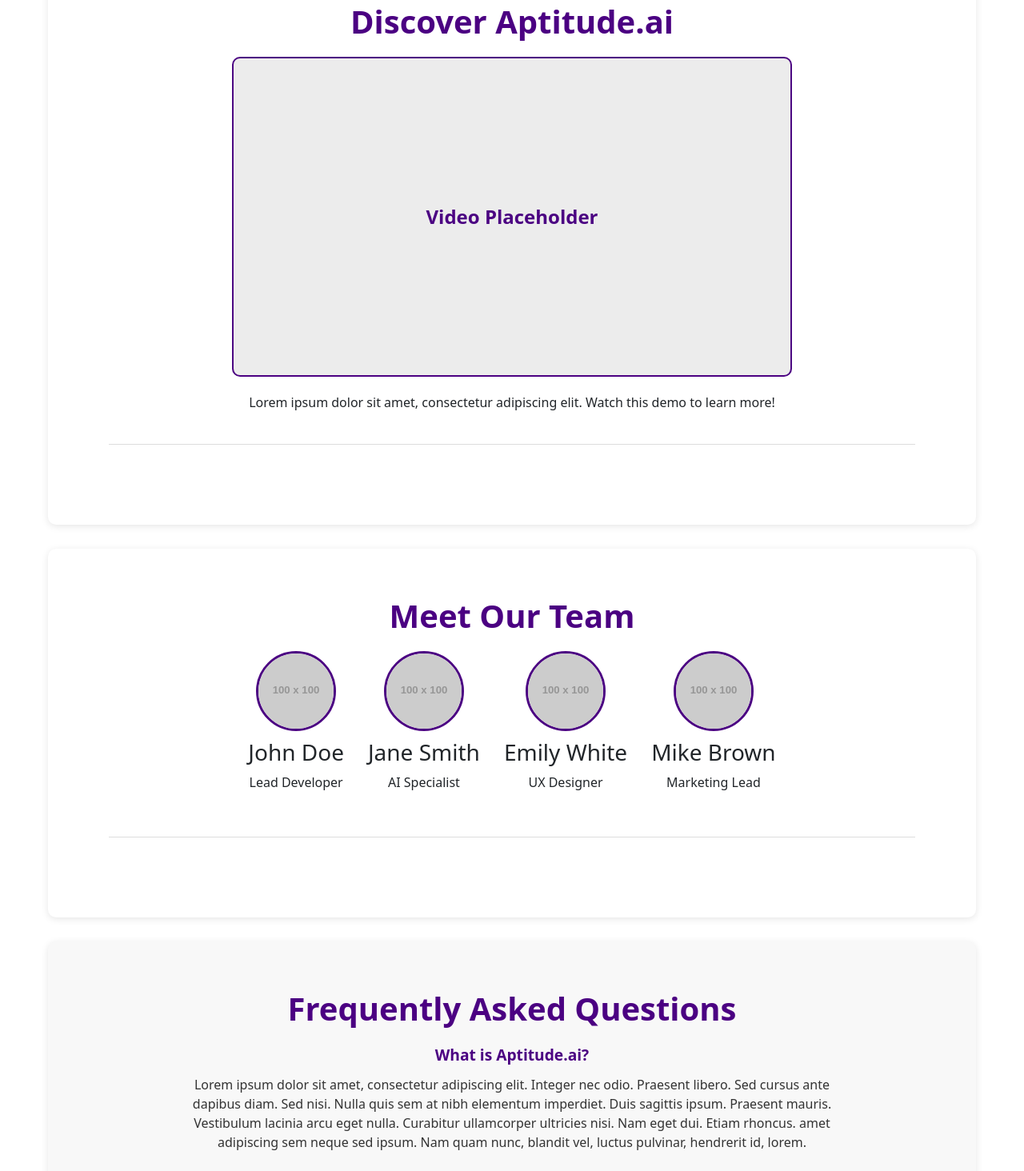
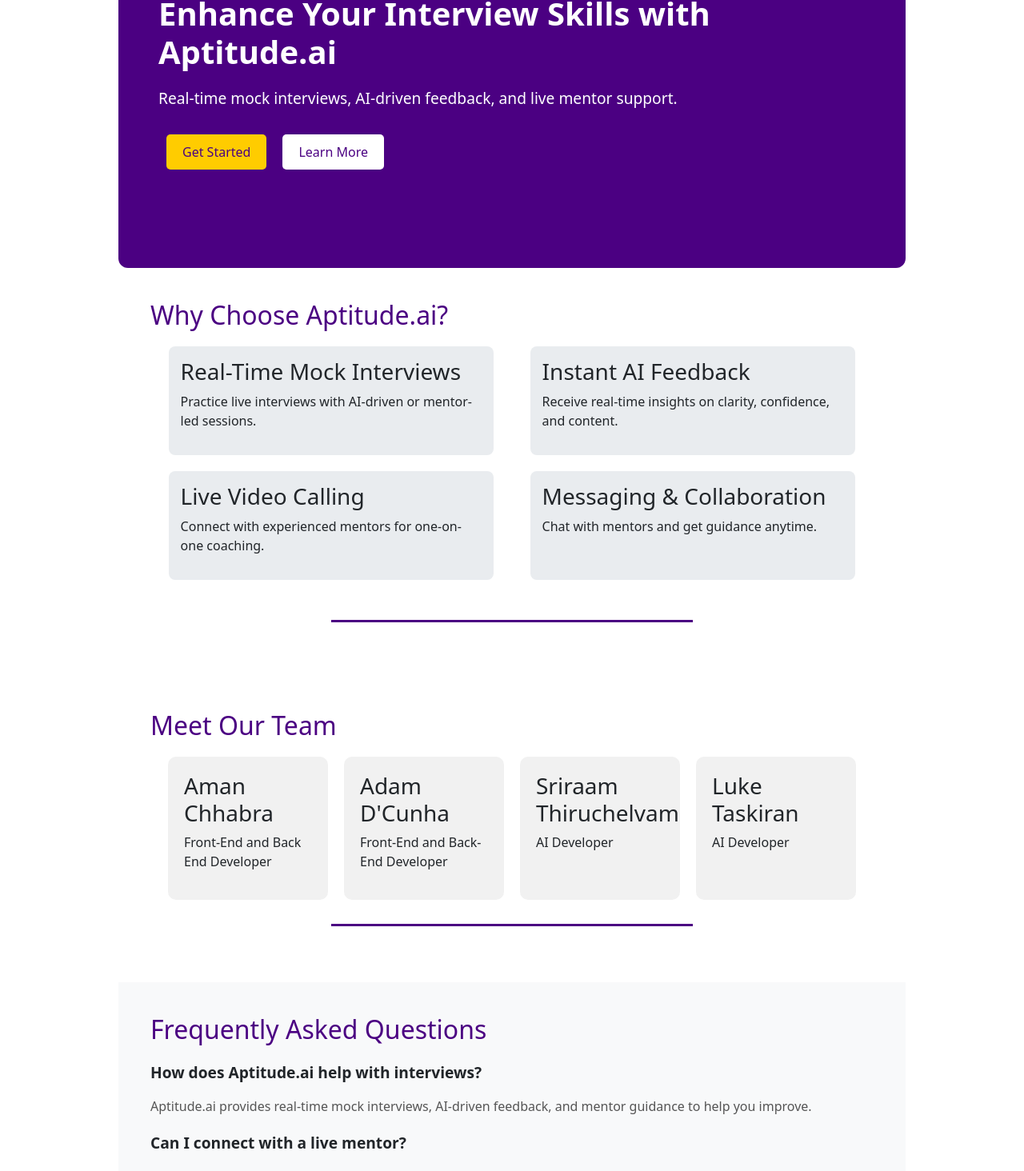
Before and after one commit to adcunha3/AptitudeAI, an Angular app in the folder client/: page / in a window 1280 px wide. Shown: the part 160-1624 px from the top of the page at 80% size. Built offline with nearby package versions, Linux system fonts and the light colour scheme.

Commit message:
UI Improvements

```diff
--- a/client/src/app/landing-page/landing-page.component.css
+++ b/client/src/app/landing-page/landing-page.component.css
@@ -1,114 +1,147 @@
-/* Apply grey background to the whole page */
+/* General Styles */
 body {
-    background-color: #f7f7f7; /* Light grey background for the entire page */
-    margin: 0; /* Remove default margin */
-    font-family: Arial, sans-serif; /* Optional: Add a general font family */
+    font-family: Arial, sans-serif;
+    margin: 0;
+    padding: 0;
+    background-color: #f8f9fa;
+    text-align: center;
+    min-height: 100vh;
+    display: flex;
+    flex-direction: column;
   }
 
-/* General Container */
   .landing-container {
-    width: 100%;
-    max-width: 1200px;
-    margin: 0 auto;
-    text-align: center;
-    overflow-x: hidden;
+    width: 80%;
+    margin: auto;
     padding: 20px;
+    flex-grow: 1; /* Ensures content expands properly */
+    display: flex;
+    flex-direction: column;
+    justify-content: flex-start;
   }
 
-/* Section Styling */
-section {
-    padding: 60px 20px;
-    position: relative;
-    background-color: white; /* White background for each section */
-    border-radius: 10px; /* Optional rounded corners */
-    margin-bottom: 30px; /* Adds spacing between sections */
-    box-shadow: 0 2px 10px rgba(0, 0, 0, 0.1); /* Light shadow for section depth */
-}
-
-/* Section Title */
   .section-title {
-    font-size: 2.5rem;
-    font-weight: 700;
+    font-size: 2em;
     color: #4b0082;
     margin-bottom: 20px;
   }
 
-/* Divider Lines */
   .section-divider {
-    width: 90%;
-    margin: 40px auto;
-    border-bottom: 1px solid #ddd;
+    width: 50%;
+    height: 3px;
+    background-color: #4b0082;
+    margin: 30px auto;
   }
 
-/* Demo Section */
-.video-box {
-    width: 80%;
-    max-width: 700px;
-    height: 400px;
-    margin: 0 auto 20px auto;
-    background-color: #ececec; /* Light grey placeholder */
-    border-radius: 10px;
+  /* Hero Section */
+  .hero-section {
+    background-color: #4b0082;
+    color: white;
+    padding: 50px;
+    border-radius: 12px;
+  }
+
+  .hero-title {
+    font-size: 2.5em;
+    font-weight: bold;
+  }
+
+  .hero-subtitle {
+    font-size: 1.2em;
+    margin: 20px 0;
+  }
+
+  .cta-buttons button {
+    padding: 10px 20px;
+    margin: 10px;
+    font-size: 1em;
+    border: none;
+    border-radius: 5px;
+    cursor: pointer;
+  }
+
+  .btn-primary {
+    background-color: #ffcc00;
+    color: #4b0082;
+  }
+
+  .btn-secondary {
+    background-color: white;
+    color: #4b0082;
+  }
+
+  /* Features Section */
+  .features-section {
+    background: white;
+    padding: 40px;
+    border-radius: 12px;
+  }
+
+  .features {
     display: flex;
-    align-items: center;
-    justify-content: center;
-    color: #4b0082;
-    font-size: 1.5rem;
-    font-weight: bold;
-    border: 2px solid #4b0082;
+    justify-content: space-around;
+    flex-wrap: wrap;
+  }
+
+  .feature {
+    width: 45%;
+    margin-bottom: 20px;
+    padding: 15px;
+    background: #e9ecef;
+    border-radius: 8px;
   }
 
   /* Team Section */
+  .team-section {
+    padding: 40px;
+    background-color: #ffffff;
+  }
+
   .team-members {
     display: flex;
+    justify-content: center;
     flex-wrap: wrap;
-    justify-content: center;
-    gap: 30px;
+    gap: 20px;
   }
 
   .team-member {
-    text-align: center;
-    max-width: 200px;
+    background: #f1f1f1;
+    padding: 20px;
+    border-radius: 10px;
+    width: 200px;
   }
 
   .team-member img {
     width: 100px;
     height: 100px;
     border-radius: 50%;
-    margin-bottom: 10px;
-    border: 3px solid #4b0082;
   }
 
-/* FAQ Section Styling */
+  /* FAQ Section */
   .faq-section {
-    padding: 60px 20px;
-    background-color: #f8f8f8; /* Optional: background for the FAQ section */
-    display: flex;
-    flex-direction: column; /* Stacks the FAQ items vertically */
-    justify-content: center; /* Centers the FAQ items vertically */
-    align-items: center; /* Centers the FAQ items horizontally */
-    text-align: center; /* Centers text in FAQ items */
+    padding: 40px;
+    background: #f8f9fa;
+    margin-bottom: 0; /* Remove extra space */
   }
 
   .faq-item {
     margin-bottom: 20px;
-    max-width: 800px; /* Limiting the width for better readability */
   }
 
   .faq-question {
     font-weight: bold;
-    color: #4b0082;
-    margin-bottom: 10px;
-    font-size: 1.2rem;
+    font-size: 1.2em;
   }
 
   .faq-answer {
-    color: #333;
-    font-size: 1rem;
-    line-height: 1.5;
+    font-size: 1em;
+    color: #555;
   }
 
-  /* Optional: Adding a border between FAQ items */
-  .faq-item:not(:last-child) {
-    border-bottom: 1px solid #ddd;
-    padding-bottom: 20px;
+  /* Remove extra bottom spacing */
+  .footer {
+    margin-top: auto;
+    padding: 10px;
+    background-color: #4b0082;
+    color: white;
   }
--- a/client/src/app/landing-page/landing-page.component.html
+++ b/client/src/app/landing-page/landing-page.component.html
@@ -1,56 +1,76 @@
 <div class="landing-container">
-  <!-- Demo Section -->
-  <section class="demo-section">
-    <h1 class="section-title">Discover Aptitude.ai</h1>
-    <div class="video-box">
-      Video Placeholder
+
+  <section class="hero-section">
+    <h1 class="hero-title">Enhance Your Interview Skills with Aptitude.ai</h1>
+    <p class="hero-subtitle">Real-time mock interviews, AI-driven feedback, and live mentor support.</p>
+    <div class="cta-buttons">
+      <button class="btn-primary">Get Started</button>
+      <button class="btn-secondary">Learn More</button>
     </div>
-    <p>Lorem ipsum dolor sit amet, consectetur adipiscing elit. Watch this demo to learn more!</p>
     <div class="section-divider"></div>
   </section>
 
-  <!-- Meet the Team Section -->
-  <section class="team-section">
-    <h2 class="section-title">Meet Our Team</h2>
-    <div class="team-members">
-      <div class="team-member">
-        <img src="https://via.placeholder.com/100" alt="John Doe">
-        <h3>John Doe</h3>
-        <p>Lead Developer</p>
+
+  <section class="features-section">
+    <h2 class="section-title">Why Choose Aptitude.ai?</h2>
+    <div class="features">
+      <div class="feature">
+        <h3>Real-Time Mock Interviews</h3>
+        <p>Practice live interviews with AI-driven or mentor-led sessions.</p>
       </div>
-      <div class="team-member">
-        <img src="https://via.placeholder.com/100" alt="Jane Smith">
-        <h3>Jane Smith</h3>
-        <p>AI Specialist</p>
+      <div class="feature">
+        <h3>Instant AI Feedback</h3>
+        <p>Receive real-time insights on clarity, confidence, and content.</p>
       </div>
-      <div class="team-member">
-        <img src="https://via.placeholder.com/100" alt="Emily White">
-        <h3>Emily White</h3>
-        <p>UX Designer</p>
+      <div class="feature">
+        <h3>Live Video Calling</h3>
+        <p>Connect with experienced mentors for one-on-one coaching.</p>
       </div>
-      <div class="team-member">
-        <img src="https://via.placeholder.com/100" alt="Mike Brown">
-        <h3>Mike Brown</h3>
-        <p>Marketing Lead</p>
+      <div class="feature">
+        <h3>Messaging & Collaboration</h3>
+        <p>Chat with mentors and get guidance anytime.</p>
       </div>
     </div>
     <div class="section-divider"></div>
   </section>
 
-  <!-- FAQ Section -->
+
+  <section class="team-section">
+    <h2 class="section-title">Meet Our Team</h2>
+    <div class="team-members">
+      <div class="team-member">
+        <h3>Aman Chhabra</h3>
+        <p>Front-End and Back End Developer</p>
+      </div>
+      <div class="team-member">
+        <h3>Adam D'Cunha</h3>
+        <p>Front-End and Back-End Developer</p>
+      </div>
+      <div class="team-member">
+        <h3>Sriraam Thiruchelvam</h3>
+        <p>AI Developer</p>
+      </div>
+      <div class="team-member">
+        <h3>Luke Taskiran</h3>
+        <p>AI Developer</p>
+      </div>
+    </div>
+    <div class="section-divider"></div>
+  </section>
+
   <section class="faq-section">
     <h2 class="section-title">Frequently Asked Questions</h2>
     <div class="faq-item">
-      <p class="faq-question">What is Aptitude.ai?</p>
-      <p class="faq-answer">Lorem ipsum dolor sit amet, consectetur adipiscing elit. Integer nec odio. Praesent libero. Sed cursus ante dapibus diam. Sed nisi. Nulla quis sem at nibh elementum imperdiet. Duis sagittis ipsum. Praesent mauris. Vestibulum lacinia arcu eget nulla. Curabitur ullamcorper ultricies nisi. Nam eget dui. Etiam rhoncus. amet adipiscing sem neque sed ipsum. Nam quam nunc, blandit vel, luctus pulvinar, hendrerit id, lorem. </p>
+      <p class="faq-question">How does Aptitude.ai help with interviews?</p>
+      <p class="faq-answer">Aptitude.ai provides real-time mock interviews, AI-driven feedback, and mentor guidance to help you improve.</p>
     </div>
     <div class="faq-item">
-      <p class="faq-question">How can I sign up?</p>
-      <p class="faq-answer">Lorem ipsum dolor sit amet, consectetur adipiscing elit. Integer nec odio. Praesent libero. Sed cursus ante dapibus diam. Sed nisi. Nulla quis sem at nibh elementum imperdiet. Duis sagittis ipsum. Praesent mauris. Vestibulum lacinia arcu eget nulla. Curabitur ullamcorper ultricies nisi. Nam eget dui. Etiam rhoncus. amet adipiscing sem neque sed ipsum. Nam quam nunc, blandit vel, luctus pulvinar, hendrerit id, lorem. </p>
+      <p class="faq-question">Can I connect with a live mentor?</p>
+      <p class="faq-answer">Yes! You can schedule video calls or chat with mentors for personalized feedback.</p>
     </div>
     <div class="faq-item">
-      <p class="faq-question">Is there a free trial available?</p>
-      <p class="faq-answer">Lorem ipsum dolor sit amet, consectetur adipiscing elit. Integer nec odio. Praesent libero. Sed cursus ante dapibus diam. Sed nisi. Nulla quis sem at nibh elementum imperdiet. Duis sagittis ipsum. Praesent mauris. Vestibulum lacinia arcu eget nulla. Curabitur ullamcorper ultricies nisi. Nam eget dui. Etiam rhoncus. amet adipiscing sem neque sed ipsum. Nam quam nunc, blandit vel, luctus pulvinar, hendrerit id, lorem. </p>
+      <p class="faq-question">Is Aptitude.ai free?</p>
+      <p class="faq-answer">We offer a free trial, along with affordable mentorship plans.</p>
     </div>
   </section>
 </div>
--- a/client/src/app/profile/profile.component.css
+++ b/client/src/app/profile/profile.component.css
@@ -1,123 +1,139 @@
-/* General Reset */
-body {
-    margin: 0;
-    font-family: Arial, sans-serif;
-    background-color: #f9f9f9;
+
+.edit-profile-container {
+  width: 100%;
+  max-width: 900px;
+  margin: 0 auto;
+  font-family: "Arial", sans-serif;
+}
+
+
+.cover-photo {
+  width: 100%;
+  height: 200px;
+  background: linear-gradient(135deg, #6e48aa, #9d50bb);
+  position: relative;
+}
+
+
+.profile-image {
+  width: 120px;
+  height: 120px;
+  border-radius: 50%;
+  border: 4px solid white;
+  object-fit: cover;
+  position: absolute;
+  top: 140px;
+  left: 50%;
+  transform: translateX(-50%);
+}
+
+
+.profile-header {
+  text-align: center;
+  margin-top: 80px;
+}
+
+.username {
+  font-size: 24px;
+  font-weight: bold;
+  margin-top: 10px;
   color: #333;
 }
 
-  /* Profile Container */
-  .profile-container {
-    max-width: 600px;
-    margin: 50px auto;
+.role {
+  font-size: 16px;
+  color: #777;
+  font-style: italic;
+}
+
+
+.profile-details {
+  text-align: left;
+  padding: 20px;
+  font-size: 16px;
+}
+
+.profile-details p {
+  margin-bottom: 10px;
+  color: #555;
+}
+
+.profile-details p strong {
+  color: #4b0082;
+}
+
+
+.profile-form {
   padding: 20px;
 }
 
-  /* Header Section */
-  .profile-header {
-    display: flex;
-    justify-content: space-between;
-    align-items: center;
-    padding: 10px 0;
-  }
-
-  .profile-header h1 {
-    font-size: 24px;
-    color: #4a148c;
-    margin: 0;
-  }
-
-  .profile-header .profile-link {
-    text-decoration: none;
-    font-size: 16px;
-    color: #4a148c;
-    font-weight: bold;
-  }
-
-  /* Profile Card */
-  .profile-card {
-    background: #ffffff;
-    border-radius: 8px;
-    box-shadow: 0 4px 6px rgba(0, 0, 0, 0.1);
-    padding: 20px;
-    text-align: center;
-  }
-
-  .profile-card h2 {
-    font-size: 20px;
-    margin-bottom: 20px;
-    color: #4a148c;
-  }
-
-  /* Form Styles */
-  .profile-form {
-    display: flex;
-    flex-direction: column;
-    gap: 15px;
-  }
-
 .form-group {
-    text-align: left;
+  margin-bottom: 15px;
 }
 
 .form-group label {
+  display: block;
   font-weight: bold;
-    display: block;
   margin-bottom: 5px;
-    color: #555;
 }
 
-  .form-group input {
+.form-group input,
+.form-group textarea {
   width: 100%;
   padding: 10px;
   border: 1px solid #ccc;
   border-radius: 5px;
   font-size: 14px;
-    transition: border-color 0.3s ease;
 }
 
-  .form-group input:focus {
-    border-color: #4a148c;
-    outline: none;
+textarea {
+  resize: none;
+  height: 80px;
 }
 
-  /* Profile Image Preview */
 .profile-image-preview {
-    margin: 10px auto;
-    width: 150px;
-    height: 150px;
-    border: 2px dashed #ccc;
-    border-radius: 50%;
-    overflow: hidden;
   display: flex;
   justify-content: center;
   align-items: center;
+  margin-top: 15px;
 }
 
 .profile-image-preview img {
-    width: 100%;
-    height: 100%;
+  width: 100px;
+  height: 100px;
+  border-radius: 50%;
+  border: 2px dashed #ccc;
   object-fit: cover;
-    border-radius: 50%;
 }
 
-  /* Save Button */
-  .btn-save {
-    background-color: #4a148c;
-    color: #fff;
+
+.save-btn {
+  display: block;
+  width: fit-content;
+  margin: 20px auto;
+  background-color: #4b0082;
+  color: white;
+  padding: 12px 25px;
+  border: none;
+  border-radius: 8px;
+  cursor: pointer;
   font-size: 16px;
-    padding: 10px 15px;
-    border: none;
-    border-radius: 5px;
-    cursor: pointer;
-    transition: background-color 0.3s ease;
+  transition: background 0.3s ease-in-out;
 }
 
-  .btn-save:disabled {
-    background-color: #ccc;
-    cursor: not-allowed;
+.save-btn:hover {
+  background-color: #360063;
 }
 
-  .btn-save:hover:not(:disabled) {
-    background-color: #6a1b9a;
+
+@media (max-width: 768px) {
+  .edit-profile-container {
+      width: 100%;
   }
+
+  .profile-image {
+      width: 100px;
+      height: 100px;
+      top: 120px;
+  }
+}
--- a/client/src/app/profile/profile.component.ts
+++ b/client/src/app/profile/profile.component.ts
@@ -18,7 +18,7 @@ export class ProfileComponent implements OnInit {
 
   constructor(
     private fb: FormBuilder,
-    private profileService: ProfileService,
+    public profileService: ProfileService,
     private router: Router
   ) {}
 
```
Also changed, not shown: client/src/app/profile-main/profile-main.component.css (+75 -51 lines), client/src/app/profile-main/profile-main.component.html (+7 -7 lines), client/src/app/profile/profile.component.html (+30 -64 lines). Lines whose indentation alone changed are shown as unchanged.
